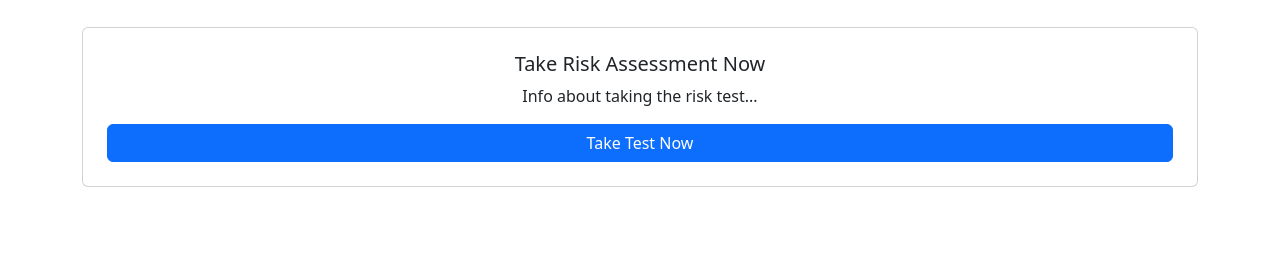
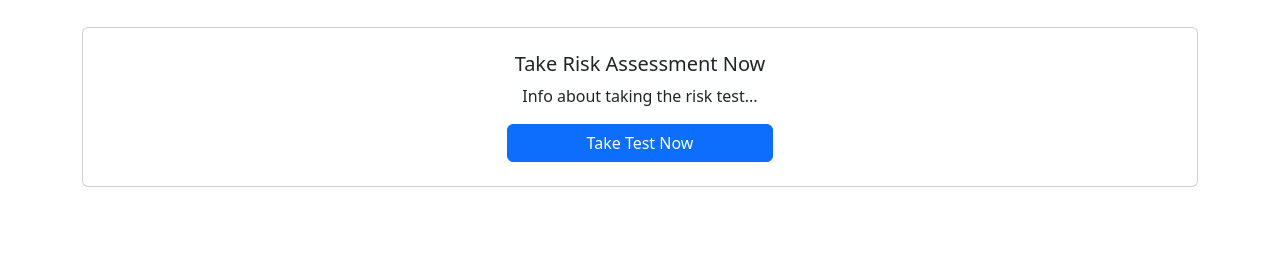
Before and after one commit to LukeI50/Horse-Site, a Django app: page / in a window 1280 px wide. Shown: the part 545-800 px from the top of the page. Run offline with Django 4.2, Linux system fonts and the light colour scheme.

Commit message:
change risk assesment button

```diff
--- a/equiworm/templates/equiworm/home.html
+++ b/equiworm/templates/equiworm/home.html
@@ -47,7 +47,9 @@
             <h5 class="card-title">Take Risk Assessment Now</h5>
             <p class="card-text">Info about taking the risk test...
             </p>
-            <a href="#" class="btn btn-primary">Take Test Now</a>
+            <div class="d-flex justify-content-center">
+                <a href="#" class="btn btn-primary w-25">Take Test Now</a>
+            </div>
         </div>
     </div>
 </div>
```
